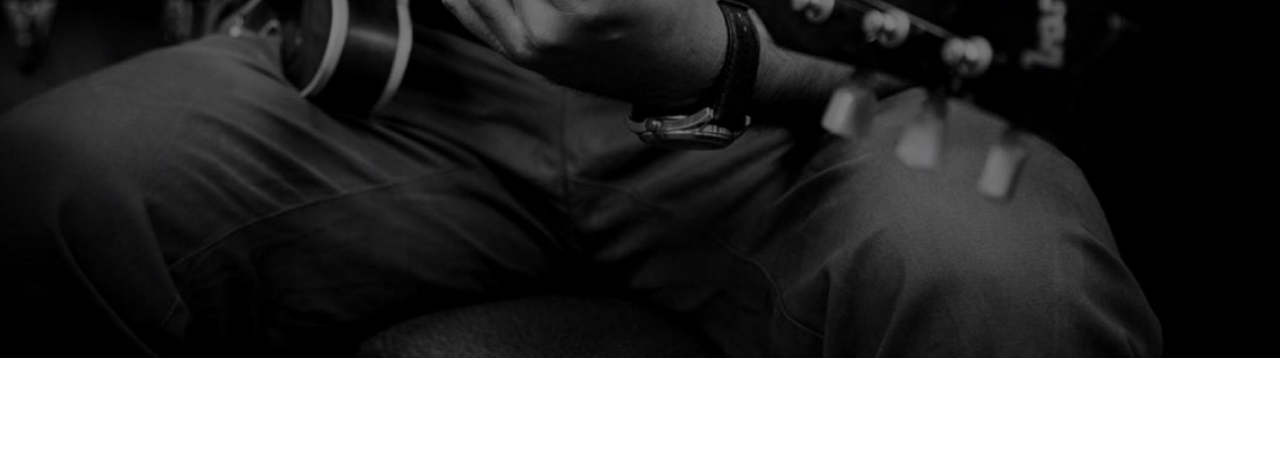
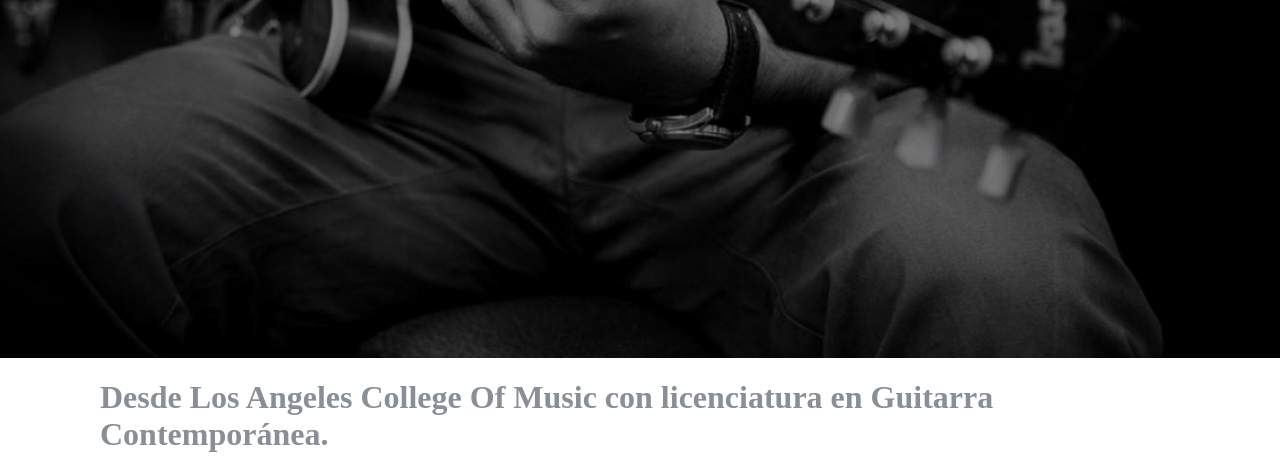
Before and after one commit to jcgmun/clase1, a plain HTML site: page clase.html in a window 1280 px wide. Shown: the part 541-1016 px from the top of the page. Before the commit the page ends 899 px from the top, so only its background shows below. Drawn offline with Linux system fonts and the light colour scheme.

Commit message:
Creacion de About Me Section

```diff
--- a/clase.html
+++ b/clase.html
@@ -8,6 +8,7 @@
         <link rel="stylesheet" type="text/css" href="./styles/global.css" />
         <link rel="stylesheet" type="text/css" href="./styles/header.css" />
         <link rel="stylesheet" type="text/css" href="./styles/hero-section.css" />
+        <link rel="stylesheet" type="text/css" href="./styles/about-me-section.css" />
     </head>
     <body>
         <header class="header content-wrapper">
@@ -42,6 +43,12 @@
                   <img src="./images/logo.svg" alt="Logo Juan Munguia" width="300">
                 </div>
             </div>
+            <div class="about-me-section">
+              <div class="content-wrapper">
+                <h1 class="about-me-header"> Desde <strong>Los Angeles College Of Music</strong>  con licenciatura en Guitarra Contemporánea.</h1>
+              </div>
+
+            </div>
             <script src="./scripts/header.js"></script>
     </body>
 </html>
--- a/styles/global.css
+++ b/styles/global.css
@@ -8,4 +8,5 @@ body {
 .content-wrapper{
     width: 100%;
     max-width: 1080px;
+    margin: 0 auto;
 }
```
Also changed, not shown: images/borde-libro.png (added), styles/about-me-section.css (added).
